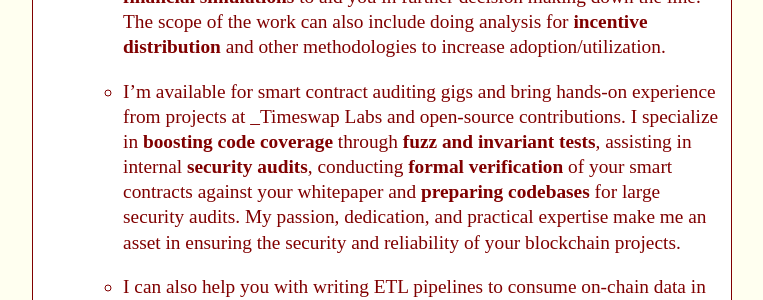
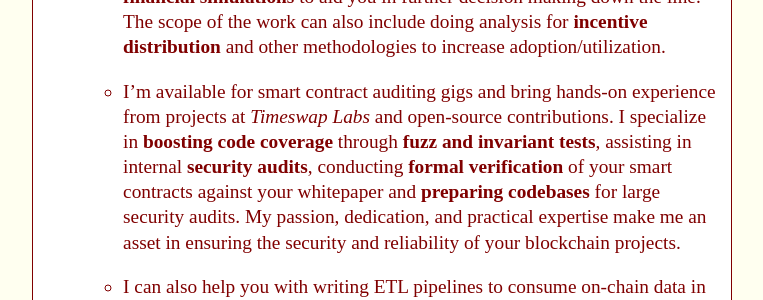
Before and after one commit to hrik2001/hrik2001.github.io, a Jekyll site: the page built from index.md, in a window 1280 px wide. Shown: the part 1137-1437 px from the top of the page, without its empty margins (258-1021 px from the left). Built offline with Jekyll 4.4.1, drawn with Linux system fonts in a browser that asks for light colours.

Commit message:
fix: typo

```diff
--- a/index.md
+++ b/index.md
@@ -81,7 +81,7 @@ Yes! In fact I can help you with these:
     analysis for **incentive distribution** and other methodologies to increase adoption/utilization.
 
     - I'm available for smart contract auditing gigs and bring hands-on experience from projects
-    at _Timeswap Labs and open-source contributions. I specialize
+    at _Timeswap Labs_ and open-source contributions. I specialize
     in **boosting code coverage** through
     **fuzz and invariant tests**, assisting in internal **security audits**, conducting **formal verification**
     of your smart contracts against your whitepaper and **preparing codebases** for large
```
